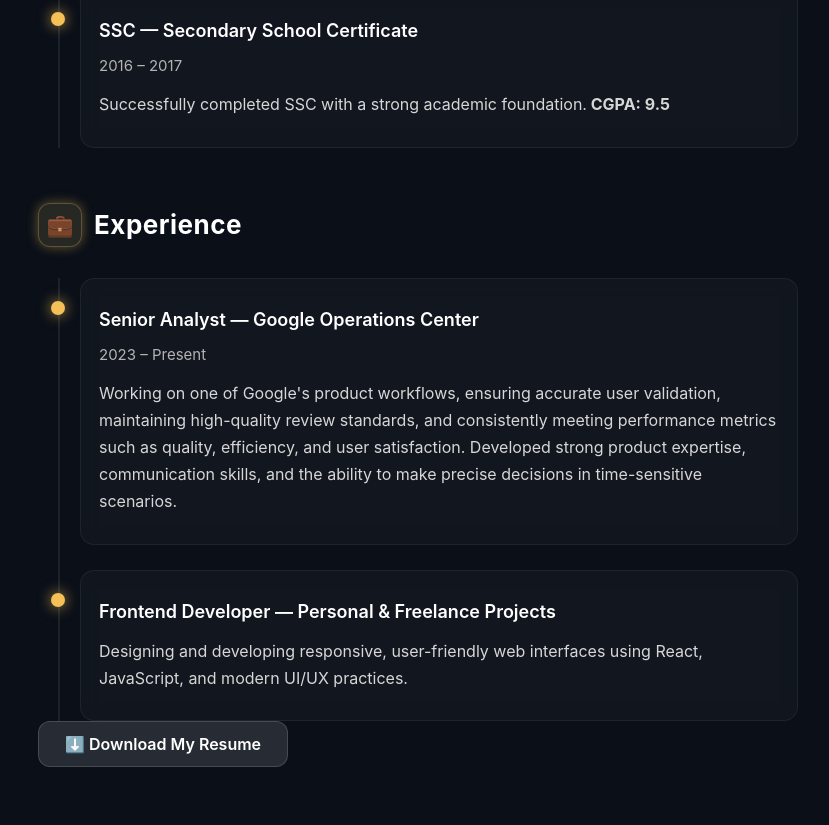
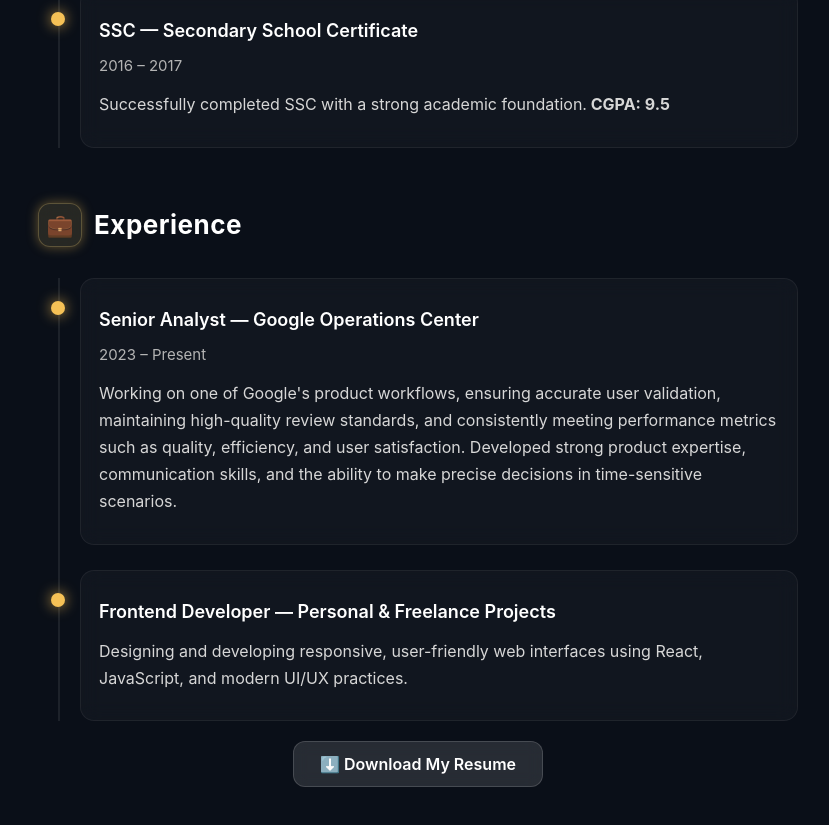
Before and after one commit to shaikamansayer13/Portfolio, a React (Vite) app: page /resume in a window 1280 px wide. Shown: the part 742-1567 px from the top of the page, without its empty margins (422-1251 px from the left). Built offline with nearby package versions, Linux system fonts and the light colour scheme.

Commit message:
Update Resume.jsx

```diff
--- a/src/Pages/Resume.jsx
+++ b/src/Pages/Resume.jsx
@@ -92,7 +92,7 @@ const Resume = () => {
         </div>
       </div>
 
-       <div className="download-container">
+        <div style={{ textAlign: "center", marginTop: "20px" }}>
        <a href="/Resume_Aman.pdf" className="download-btn" download>
        ⬇️ Download My Resume
        </a>
```
